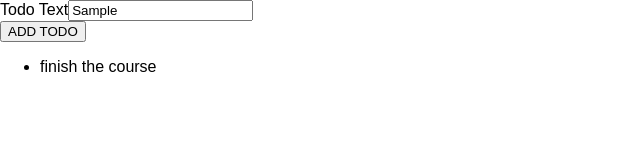
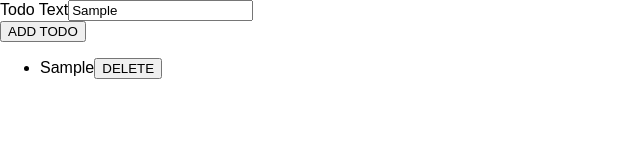
Before and after one commit to fadlikadnmitrais/react-typescript-learning, a React (Create React App) app: page / in a window 1280 px wide. Both pictures are taken after typing "Sample" into the empty fields and a click on the button "ADD TODO". Shown: the top 160 px of the page, without its empty margins (0-640 px from the left). Built offline with nearby package versions, Linux system fonts and the light colour scheme.

Commit message:
working with state

```diff
--- a/src/App.tsx
+++ b/src/App.tsx
@@ -1,20 +1,30 @@
-import React from 'react';
+import React, { useState } from 'react';
 import TodoList from './components/TodoList';
 import NewTodo from './components/NewTodo';
+import { Todo } from './todo.model';
 
 
 const App: React.FC = () => {
-  const todos = [{id: 't1', text: "finish the course"}];
+  const [todos, setTodos] = useState<Todo[]>([]);
 
   const todoAddHandler = (text: string) => {
-    console.log(text);
-  }
+    setTodos(prevTodos => [
+      ...prevTodos,
+      {id: Math.random().toString(), text: text}
+    ]);
+  };
+
+  const todoDeleteHandler = (todoId: string) => {
+    setTodos(prevTodos => {
+      return prevTodos.filter(todo => todo.id !== todoId);
+    });
+  };
 
   return (
     <div className="App">
       <NewTodo onAddTodo={todoAddHandler}/>
       {/* A component that adds todos */}
-      <TodoList items={todos}/>
+      <TodoList items={todos} onDeleteTodo={todoDeleteHandler}/>
     </div>
   );
 };
--- a/src/components/TodoList.tsx
+++ b/src/components/TodoList.tsx
@@ -1,14 +1,18 @@
 import React from 'react';
 
 interface TodoListProps{
-  items: {id: string, text:string}[]
+  items: {id: string, text:string}[];
+  onDeleteTodo: (id: string) => void;
 }
 
 const TodoList: React.FC<TodoListProps> = props => {
 
   return <ul>
     {props.items.map(todo => (
-      <li key={todo.id}>{todo.text}</li>
+      <li key={todo.id}>
+        <span>{todo.text}</span>
+        <button onClick={props.onDeleteTodo.bind(null, todo.id)}>DELETE</button>
+      </li>
     ))}
   </ul>;
 };
--- /dev/null
+++ b/src/todo.model.ts
@@ -0,0 +1,4 @@
+export interface Todo {
+  id: string,
+  text: string;
+}
```
